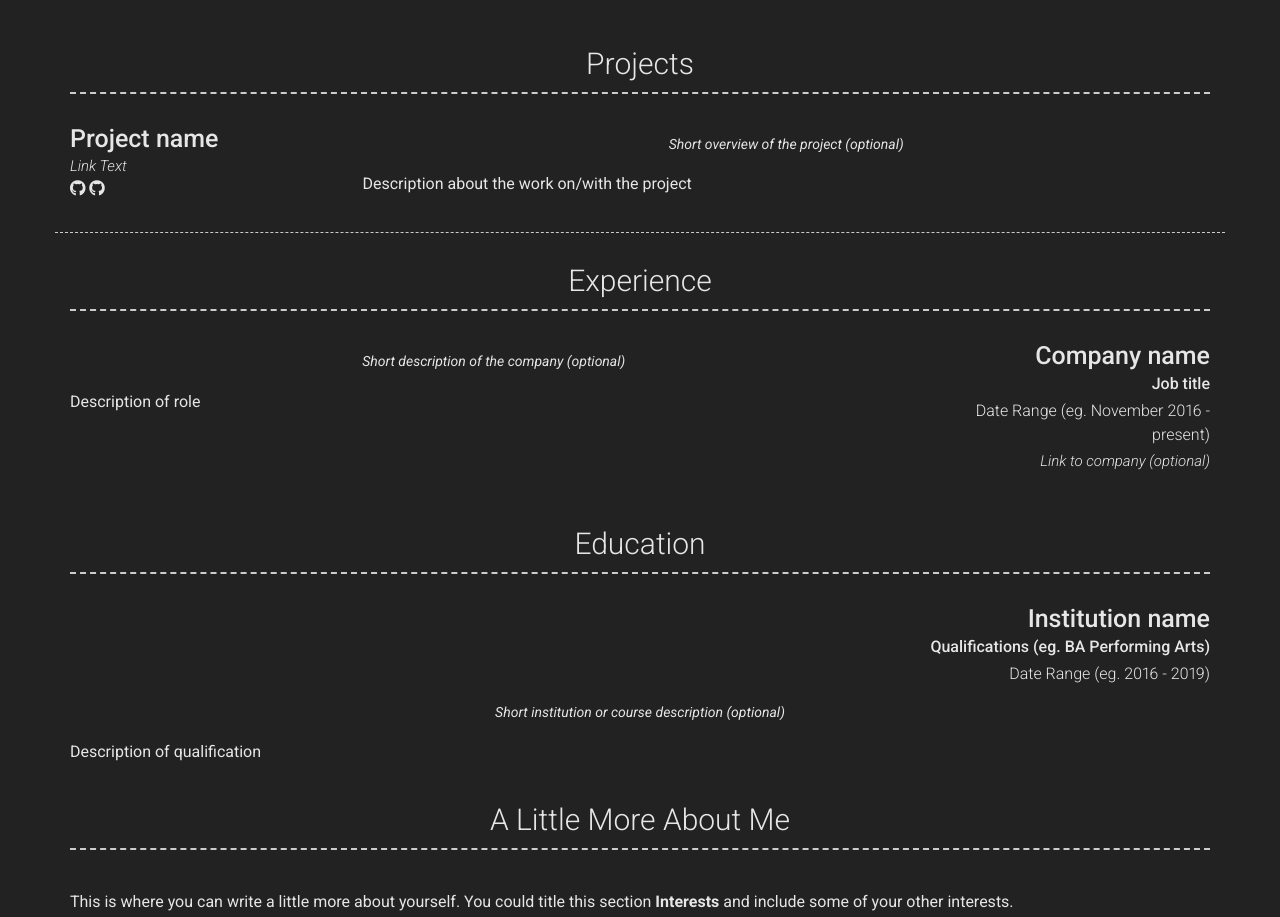
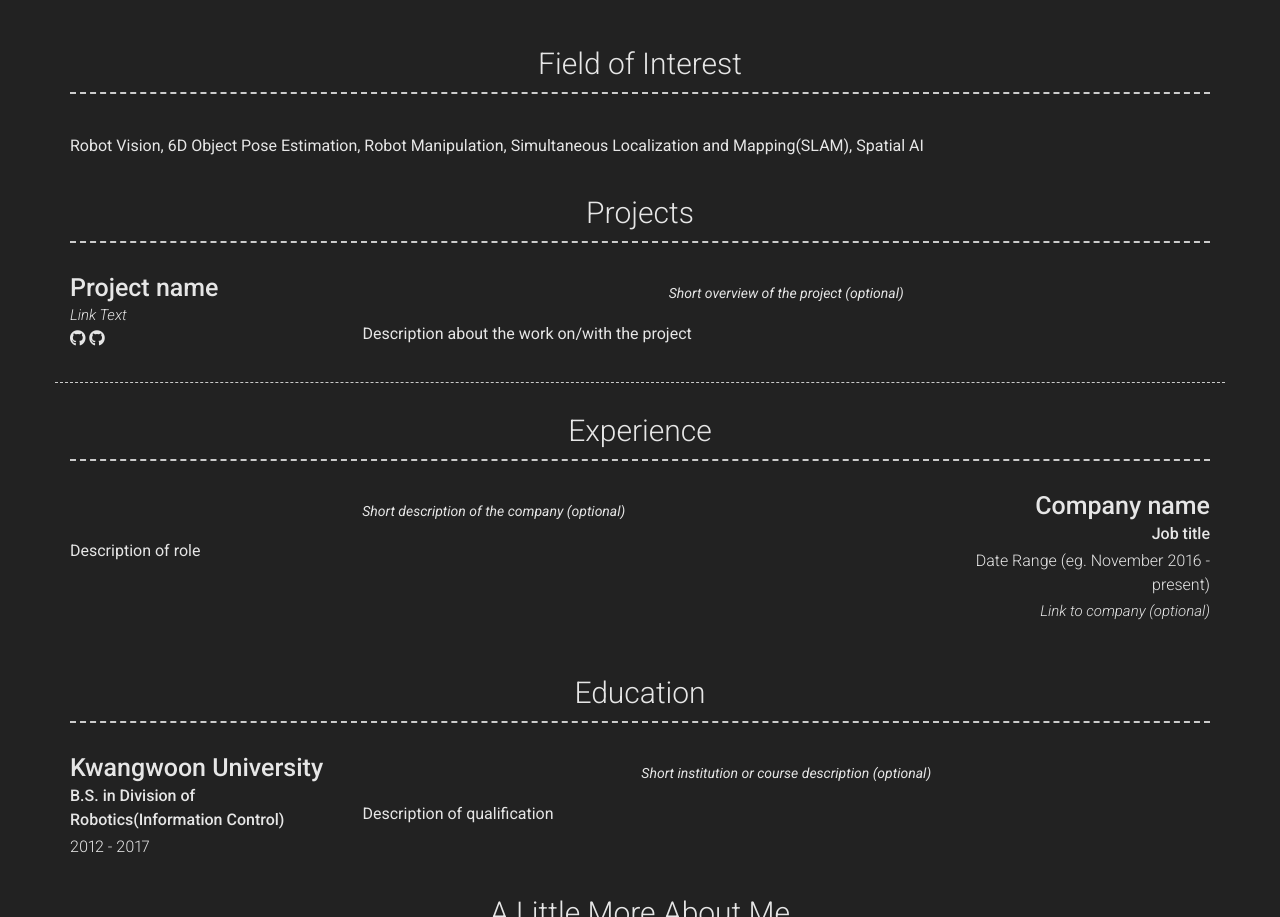
Before and after one commit to MyungHwanJeon/MyungHwanJeon.github.io, a Jekyll site: the page built from index.md, in a window 1280 px wide and 1400 px high, cut to the strip 483-1400 px from the top of the window. Built offline with Jekyll 4.4.1, drawn with Linux system fonts in a browser that asks for light colours; nearby versions of some CDN libraries.

Commit message:
Update _config.yml

```diff
--- a/_config.yml
+++ b/_config.yml
@@ -57,6 +57,11 @@ about_content: | # this will include new lines to allow paragraphs
   My research topic is focused on the Perception and Recognition for Robotic Manipulation and Simultaneously Localization and Mapping(SLAM).
 
 content:
+  - title: Field of Interest
+    layout: text
+    content: | # this will include new lines to allow paragraphs
+      Robot Vision, 6D Object Pose Estimation, Robot Manipulation, Simultaneous Localization and Mapping(SLAM), Spatial AI
+
   - title: Projects # Title for the section
     layout: list # Type of content section (list/text)
     content:
@@ -92,10 +97,10 @@ content:
   - title: Education
     layout: list
     content:
-      - layout: top-right
-        title: Institution name
-        sub_title: Qualifications (eg. BA Performing Arts)
-        caption: Date Range (eg. 2016 - 2019)
+      - layout: top-left
+        title: Kwangwoon University
+        sub_title: B.S. in Division of Robotics(Information Control)
+        caption: 2012 - 2017
         quote: >
           Short institution or course description (optional)
         description: | # this will include new lines to allow paragraphs
```
